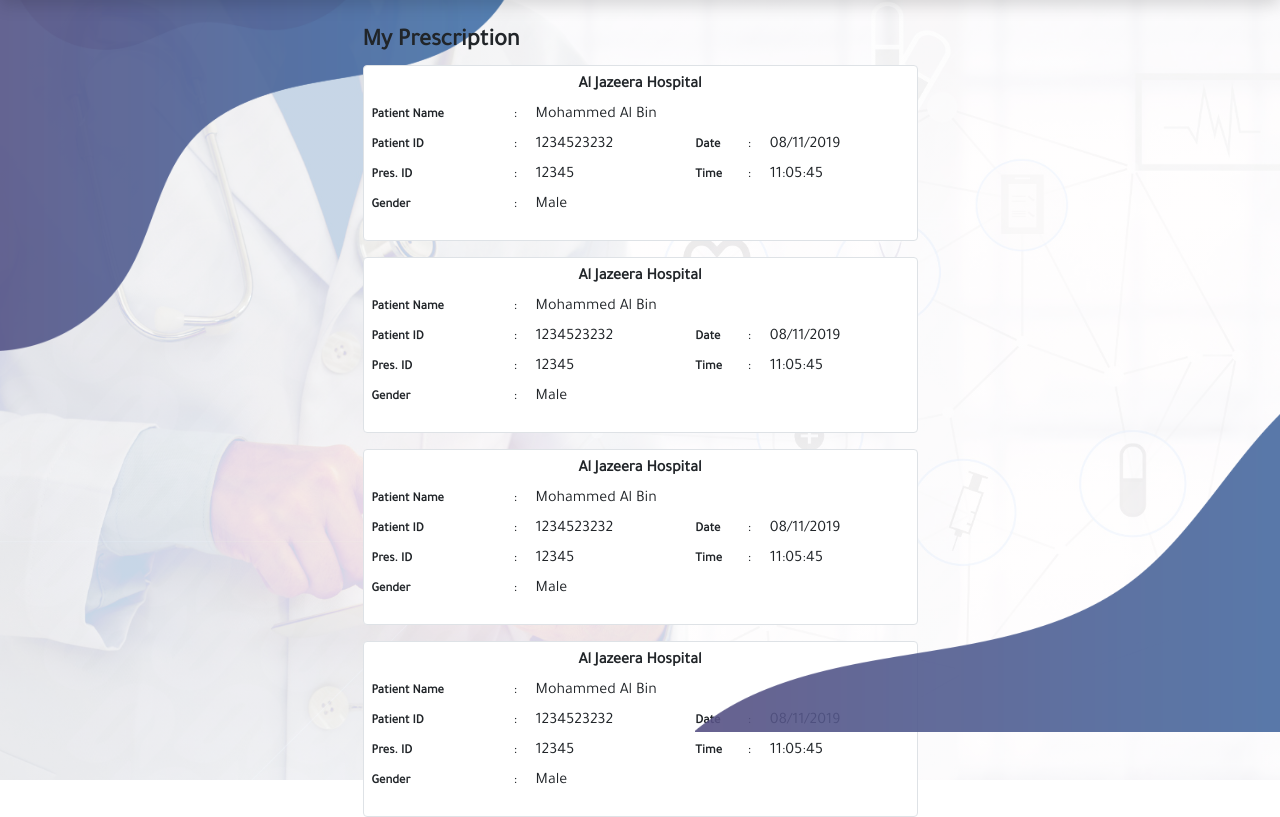
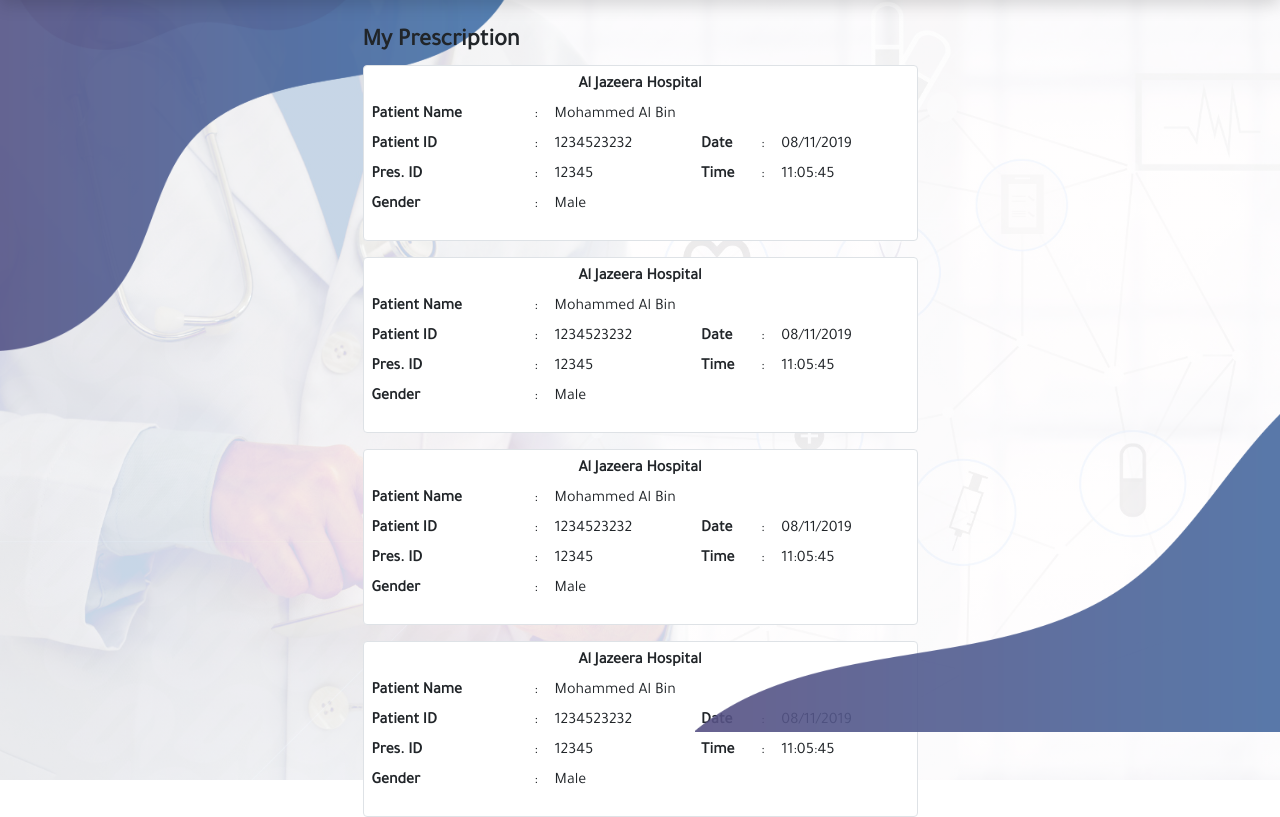
Before and after one commit to Aruna-Raju/Wasfaty, a plain HTML site: page my_prescription.html in a window 1280 px wide. Shown: the part 68-885 px from the top of the page. Drawn offline with nearby package versions, Linux system fonts and the light colour scheme.

Commit message:
Updated table

```diff
--- a/my_prescription.html
+++ b/my_prescription.html
@@ -43,30 +43,30 @@
                     </thead>
                     <tbody>
                       <tr>
-                        <td><small><b>Patient Name</b></small></td>
+                        <td><b>Patient Name</b></td>
                         <td>: &nbsp;</td>
                         <td colspan="5">Mohammed Al Bin </td>
                       </tr>
                       <tr>
-                        <td><small><b>Patient ID</b></small></td>
+                        <td><b>Patient ID</b></td>
                         <td>: &nbsp;</td>
                         <td>1234523232</td>
                         <td> &nbsp; </td>
-                        <td><small><b>Date</b></small></td>
+                        <td><b>Date</b></td>
                         <td>: &nbsp;</td>
                         <td>08/11/2019</td>
                       </tr>
                       <tr>
-                        <td><small><b>Pres. ID</b></small></td>
+                        <td><b>Pres. ID</b></td>
                         <td>: &nbsp;</td>
                         <td>12345</td>
                         <td> &nbsp; </td>
-                        <td><small><b>Time</b></small></td>
+                        <td><b>Time</b></td>
                         <td>: &nbsp;</td>
                         <td>11:05:45</td>
                       </tr>
                       <tr>
-                        <td><small><b>Gender</b></small></td>
+                        <td><b>Gender</b></td>
                         <td>: &nbsp;</td>
                         <td>Male</td>
                         <td></td>
@@ -108,30 +108,30 @@
                     </thead>
                     <tbody>
                       <tr>
-                        <td><small><b>Patient Name</b></small></td>
+                        <td><b>Patient Name</b></td>
                         <td>: &nbsp;</td>
                         <td colspan="5">Mohammed Al Bin </td>
                       </tr>
                       <tr>
-                        <td><small><b>Patient ID</b></small></td>
+                        <td><b>Patient ID</b></td>
                         <td>: &nbsp;</td>
                         <td>1234523232</td>
                         <td> &nbsp; </td>
-                        <td><small><b>Date</b></small></td>
+                        <td><b>Date</b></td>
                         <td>: &nbsp;</td>
                         <td>08/11/2019</td>
                       </tr>
                       <tr>
-                        <td><small><b>Pres. ID</b></small></td>
+                        <td><b>Pres. ID</b></td>
                         <td>: &nbsp;</td>
                         <td>12345</td>
                         <td> &nbsp; </td>
-                        <td><small><b>Time</b></small></td>
+                        <td><b>Time</b></td>
                         <td>: &nbsp;</td>
                         <td>11:05:45</td>
                       </tr>
                       <tr>
-                        <td><small><b>Gender</b></small></td>
+                        <td><b>Gender</b></td>
                         <td>: &nbsp;</td>
                         <td>Male</td>
                         <td></td>
@@ -154,30 +154,30 @@
                     </thead>
                     <tbody>
                       <tr>
-                        <td><small><b>Patient Name</b></small></td>
+                        <td><b>Patient Name</b></td>
                         <td>: &nbsp;</td>
                         <td colspan="5">Mohammed Al Bin </td>
                       </tr>
                       <tr>
-                        <td><small><b>Patient ID</b></small></td>
+                        <td><b>Patient ID</b></td>
                         <td>: &nbsp;</td>
                         <td>1234523232</td>
                         <td> &nbsp; </td>
-                        <td><small><b>Date</b></small></td>
+                        <td><b>Date</b></td>
                         <td>: &nbsp;</td>
                         <td>08/11/2019</td>
                       </tr>
                       <tr>
-                        <td><small><b>Pres. ID</b></small></td>
+                        <td><b>Pres. ID</b></td>
                         <td>: &nbsp;</td>
                         <td>12345</td>
                         <td> &nbsp; </td>
-                        <td><small><b>Time</b></small></td>
+                        <td><b>Time</b></td>
                         <td>: &nbsp;</td>
                         <td>11:05:45</td>
                       </tr>
                       <tr>
-                        <td><small><b>Gender</b></small></td>
+                        <td><b>Gender</b></td>
                         <td>: &nbsp;</td>
                         <td>Male</td>
                         <td></td>
@@ -200,30 +200,30 @@
                     </thead>
                     <tbody>
                       <tr>
-                        <td><small><b>Patient Name</b></small></td>
+                        <td><b>Patient Name</b></td>
                         <td>: &nbsp;</td>
                         <td colspan="5">Mohammed Al Bin </td>
                       </tr>
                       <tr>
-                        <td><small><b>Patient ID</b></small></td>
+                        <td><b>Patient ID</b></td>
                         <td>: &nbsp;</td>
                         <td>1234523232</td>
                         <td> &nbsp; </td>
-                        <td><small><b>Date</b></small></td>
+                        <td><b>Date</b></td>
                         <td>: &nbsp;</td>
                         <td>08/11/2019</td>
                       </tr>
                       <tr>
-                        <td><small><b>Pres. ID</b></small></td>
+                        <td><b>Pres. ID</b></td>
                         <td>: &nbsp;</td>
                         <td>12345</td>
                         <td> &nbsp; </td>
-                        <td><small><b>Time</b></small></td>
+                        <td><b>Time</b></td>
                         <td>: &nbsp;</td>
                         <td>11:05:45</td>
                       </tr>
                       <tr>
-                        <td><small><b>Gender</b></small></td>
+                        <td><b>Gender</b></td>
                         <td>: &nbsp;</td>
                         <td>Male</td>
                         <td></td>
```
